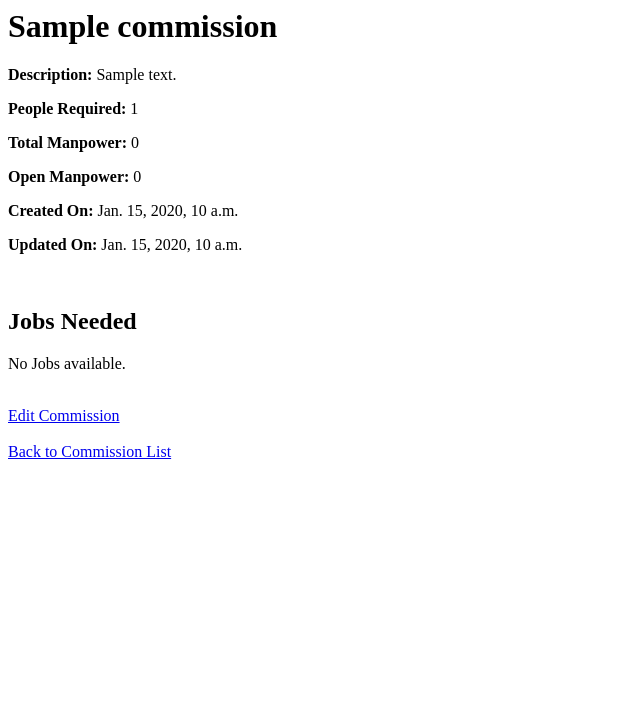
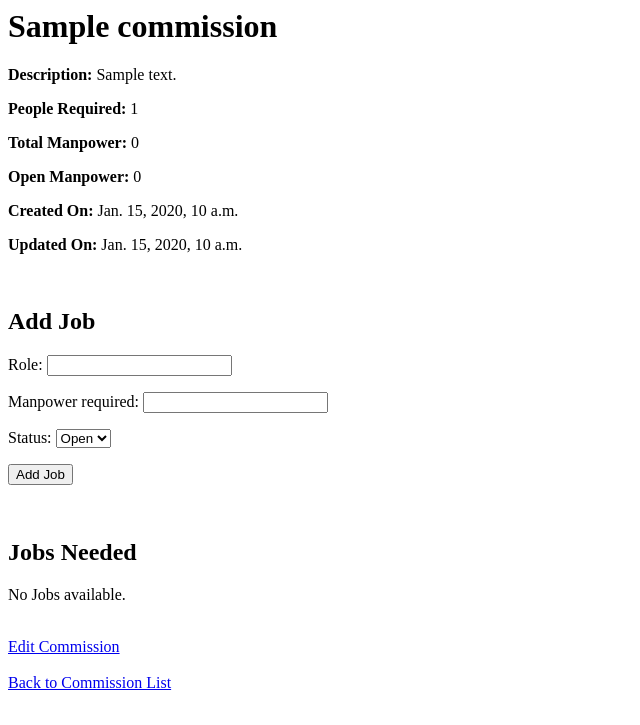
Before and after one commit to Robictibay/commongrounds-E-8, a Django app: page /commissions/request/1 in a window 1280 px wide. Shown: the top 725 px of the page, without its empty margins (0-640 px from the left). Run offline with Django 5.2, Linux system fonts and the light colour scheme; a user stored in the database is signed in; tables that the repository leaves empty hold one stand-in row (values such as "Sample post"); data that the repository does not hold is empty.

Commit message:
allowed the commission creator to add jobs needed for the commission

```diff
--- a/commissions/templates/commissions/commission_specific.html
+++ b/commissions/templates/commissions/commission_specific.html
@@ -21,6 +21,21 @@
 <p><strong>Updated On:</strong> {{ commission.updated_on }}</p>
 
 <br>
+
+{% if user.is_authenticated and commission.maker == user.profile %}
+    <h2>Add Job</h2>
+
+    <form method="post">
+        {% csrf_token %}
+        {{ job_form.as_p }}
+
+        <button type="submit" name="add_job">
+            Add Job
+        </button>
+    </form>
+
+    <br>
+{% endif %}
 
 <h2>Jobs Needed</h2>
 
--- a/commissions/views.py
+++ b/commissions/views.py
@@ -1,7 +1,7 @@
 from django.shortcuts import render, redirect
 from django.contrib.auth.decorators import login_required
 from .models import Commission, Job, JobApplication
-from .forms import CommissionForm
+from .forms import CommissionForm, JobForm
 
 
 
@@ -36,11 +36,31 @@ def commission_list(request):
 def commission_specific(request, pk):
     commission = Commission.objects.get(pk=pk)
     jobs = commission.job_set.all()
+    job_form = JobForm()
 
     if request.method == "POST":
 
         if not request.user.is_authenticated:
             return redirect("login")
+
+        if "add_job" in request.POST:
+
+            if commission.maker != request.user.profile:
+                return redirect(
+                    "commissions:commission_specific",
+                    pk=commission.pk
+                )
+            job_form = JobForm(request.POST)
+
+            if job_form.is_valid():
+                job = job_form.save(commit=False)
+                job.commission = commission
+                job.save()
+
+                return redirect(
+                    "commissions:commission_specific",
+                    pk=commission.pk
+                )
 
         job = Job.objects.get(
             pk=request.POST.get("job_id")
@@ -100,6 +120,7 @@ def commission_specific(request, pk):
     ctx = {
         "commission": commission,
         "jobs": jobs,
+        "job_form": job_form,
         "total_manpower": total_manpower,
         "open_manpower": open_manpower}
     return render(request, "commissions/commission_specific.html", ctx)
```
